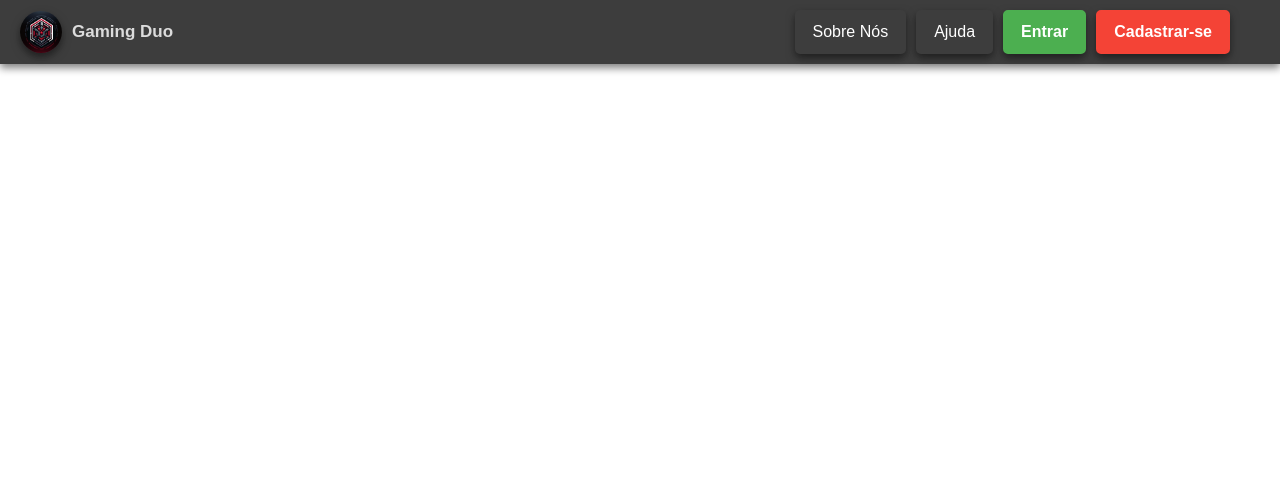
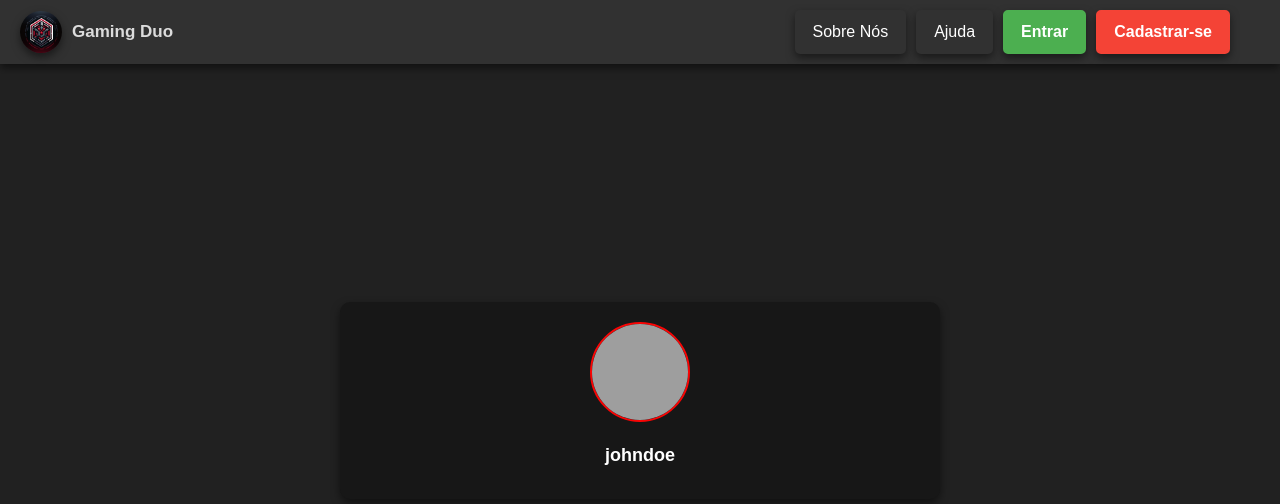
Before and after one commit to MauricioAlcantara/Gaming-Duo, a Vue app: page /profile in a window 1280 px wide. Shown: the top 504 px of the page. Built offline with nearby package versions, Linux system fonts and the light colour scheme; grey boxes are pictures that could not be loaded.

Commit message:
Criacao tela de Perfil

```diff
--- a/package.json
+++ b/package.json
@@ -9,6 +9,9 @@
     "build-css": "tailwindcss build src/assets/styles.css -o dist/styles.css"
   },
   "dependencies": {
+    "@fortawesome/fontawesome-svg-core": "^6.5.2",
+    "@fortawesome/free-solid-svg-icons": "^6.5.2",
+    "@fortawesome/vue-fontawesome": "^3.0.6",
     "aos": "^2.3.4",
     "axios": "^1.6.8",
     "core-js": "^3.8.3",
--- /dev/null
+++ b/src/components/EditProfileModal.vue
@@ -0,0 +1,100 @@
+<template>
+  <div class="modal-overlay" @click.self="close">
+    <div class="modal-content">
+      <h2>Editar Foto de Perfil</h2>
+      <input type="file" @change="uploadFile">
+      <div class="button-group">
+        <button @click="save">Salvar</button>
+        <button @click="close">Cancelar</button>
+      </div>
+    </div>
+  </div>
+</template>
+
+<script>
+export default {
+  name: 'EditProfileModal',
+  data() {
+    return {
+      selectedFile: null
+    };
+  },
+  methods: {
+    close() {
+      this.$emit('close');
+    },
+    uploadFile(event) {
+      this.selectedFile = event.target.files[0];
+    },
+    save() {
+      if (this.selectedFile) {
+        console.log('Saving file:', this.selectedFile);
+      }
+      this.close();
+    }
+  }
+};
+</script>
+
+<style scoped>
+.modal-overlay {
+  position: fixed;
+  top: 0;
+  left: 0;
+  width: 100%;
+  height: 100%;
+  background: rgba(0, 0, 0, 0.5);
+  display: flex;
+  justify-content: center;
+  align-items: center;
+}
+
+.modal-content {
+  background: #171717;
+  padding: 20px;
+  border-radius: 10px;
+  color: #fff;
+  display: flex;
+  flex-direction: column;
+  align-items: center;
+  width: 90%;
+  max-width: 300px;
+}
+
+.modal-content input {
+  margin-bottom: 20px;
+}
+
+.button-group {
+  display: flex;
+  gap: 10px;
+  width: 100%;
+  justify-content: center;
+}
+
+.modal-content button {
+  padding: 10px 20px;
+  border: none;
+  cursor: pointer;
+  width: 100px;
+  border-radius: 5px;
+  font-size: 12px;
+  transition: background-color 0.3s ease;
+}
+
+.modal-content button:first-of-type {
+  background-color: #4caf50;
+}
+
+.modal-content button:first-of-type:hover {
+  background-color: #45a049;
+}
+
+.modal-content button:last-of-type {
+  background-color: #f44336;
+}
+
+.modal-content button:last-of-type:hover {
+  background-color: #d32f2f;
+}
+</style>
--- /dev/null
+++ b/src/components/Profile.vue
@@ -0,0 +1,103 @@
+<template>
+  <div class="profile">
+    <div class="profile-container">
+      <div class="profile-info">
+        <div class="avatar-container">
+          <img :src="user.avatar" alt="User Avatar" class="avatar">
+          <font-awesome-icon icon="edit" class="edit-icon" @click="openModal" />
+        </div>
+        <p class="username">{{ user.username }}</p>
+      </div>
+    </div>
+    <edit-profile-modal v-if="isModalOpen" @close="isModalOpen = false" />
+  </div>
+</template>
+
+<script>
+import EditProfileModal from './EditProfileModal.vue';
+
+export default {
+  name: 'UserProfile',
+  components: {
+    EditProfileModal
+  },
+  data() {
+    return {
+      user: {
+        username: 'johndoe',
+        avatar: '/path/to/avatar.jpg'
+      },
+      isModalOpen: false
+    };
+  },
+  methods: {
+    openModal() {
+      this.isModalOpen = true;
+    }
+  }
+};
+</script>
+
+<style scoped>
+.profile {
+  padding: 20px;
+  background-color: #212121;
+  color: #fff;
+  min-height: 100vh;
+  display: flex;
+  justify-content: center;
+  align-items: center;
+}
+
+.profile-container {
+  background-color: #171717;
+  padding: 20px;
+  border-radius: 10px;
+  width: 100%;
+  max-width: 600px;
+  box-shadow: 0 4px 8px rgba(0, 0, 0, 0.5);
+}
+
+.profile-info {
+  display: flex;
+  flex-direction: column;
+  align-items: center;
+}
+
+.avatar-container {
+  position: relative;
+  display: inline-block;
+}
+
+.avatar {
+  width: 100px;
+  height: 100px;
+  border-radius: 50%;
+  margin-bottom: 20px;
+  border: 2px solid #f90404;
+}
+
+.edit-icon {
+  position: absolute;
+  top: 41%;
+  left: 50%;
+  transform: translate(-50%, -50%);
+  color: #fff;
+  background-color: #f90404;
+  border-radius: 50%;
+  padding: 5px;
+  cursor: pointer;
+  display: none;
+}
+
+.avatar-container:hover .edit-icon {
+  display: block;
+}
+
+.username {
+  font-size: 18px;
+  font-weight: bold;
+  margin-bottom: 10px;
+  text-align: center;
+}
+</style>
--- a/src/components/TopBar.vue
+++ b/src/components/TopBar.vue
@@ -43,7 +43,7 @@ export default {
       }
     },
     goToProfile() {
-      this.$router.push({ name: 'profile' });
+      this.$router.push({ name: 'Profile' });
     }
   }
 }
--- a/src/main.js
+++ b/src/main.js
@@ -3,6 +3,15 @@ import App from './App.vue';
 import router from './router';
 import './assets/styles.css';
 
+import { library } from '@fortawesome/fontawesome-svg-core';
+import { faEdit } from '@fortawesome/free-solid-svg-icons';
+import { FontAwesomeIcon } from '@fortawesome/vue-fontawesome';
+
+library.add(faEdit);
+
 const app = createApp(App);
+
+app.component('font-awesome-icon', FontAwesomeIcon);
+
 app.use(router);
 app.mount('#app');
--- a/src/router/index.js
+++ b/src/router/index.js
@@ -3,6 +3,7 @@ import UserDashboard from "@/components/Dashboard.vue";
 import LandingPage from '../components/LandingPage.vue';
 import UserLogin from "@/components/Login.vue";
 import Cadastro from "@/components/Cadastro.vue";
+import UserProfile from '../components/Profile.vue';
 
 const router = createRouter({
     history: createWebHistory(),
@@ -27,6 +28,11 @@ const router = createRouter({
             name: 'dashboard',
             component: UserDashboard
         },
+        {
+            path: '/profile',
+            name: 'Profile',
+            component: UserProfile
+        },
     ]
 });
 
```
Also changed, not shown: 1 other file (tests, documents, lock files or other folders).
